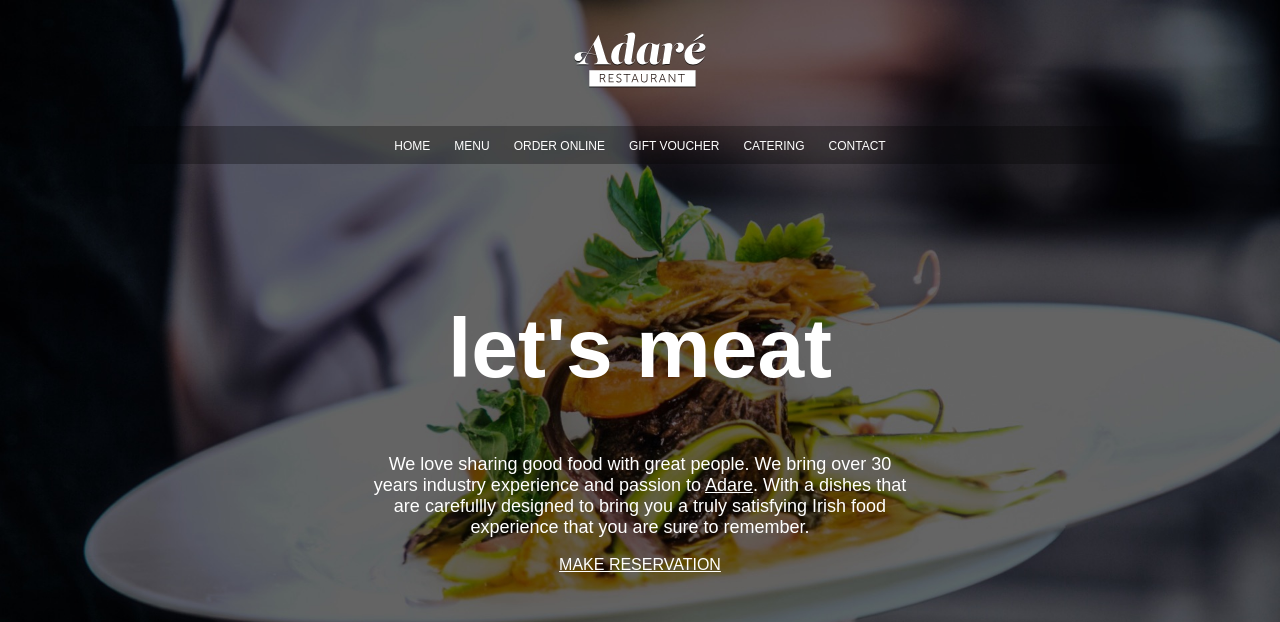
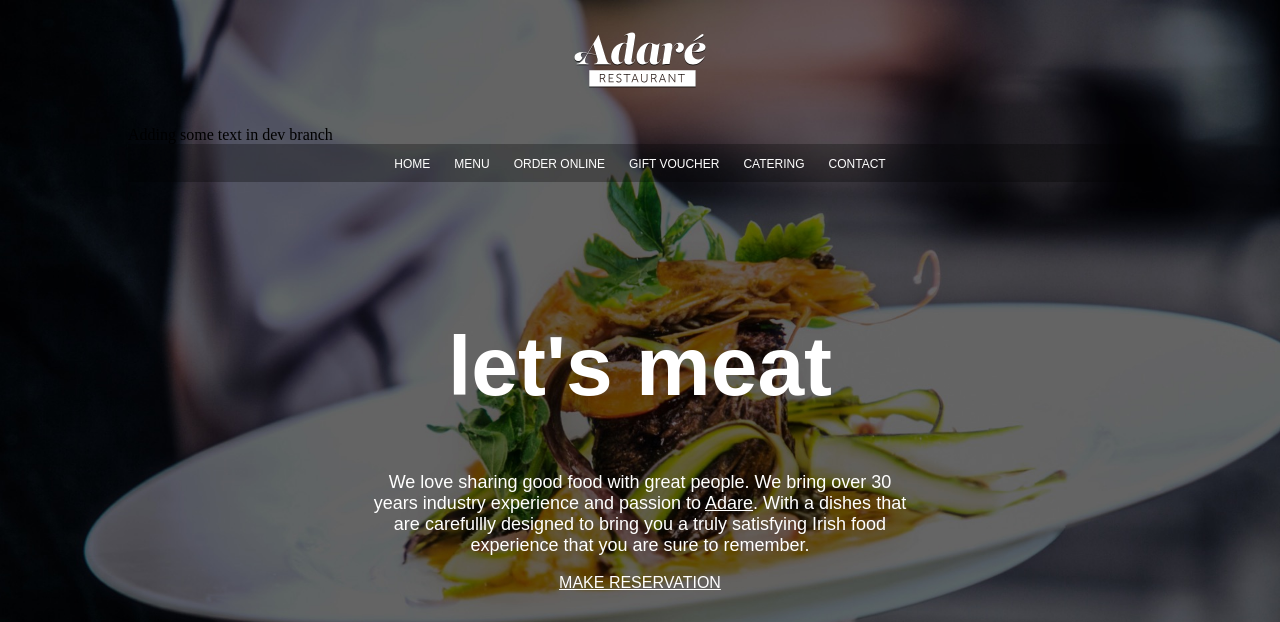
Before and after one commit to peshal-jha-work/practice-repo, a plain HTML site: page index.html in a window 1280 px wide. Shown: the top 622 px of the page. Drawn offline with Linux system fonts and the light colour scheme.

Commit message:
add div in index.html

```diff
--- a/index.html
+++ b/index.html
@@ -16,6 +16,8 @@
           alt="Logo for Adare Restaurant"
         />
       </header>
+
+      <div>Adding some text in dev branch</div>
 
       <nav>
         <a href="#">HOME</a>
```
